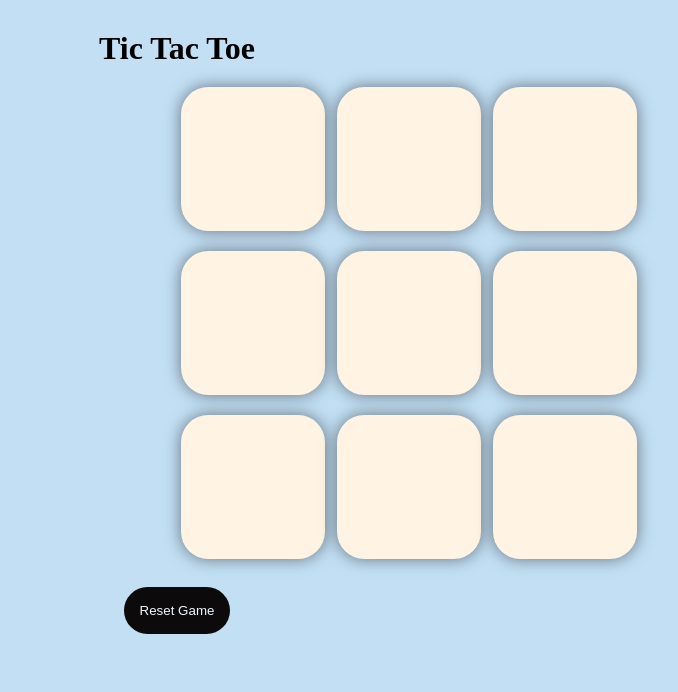
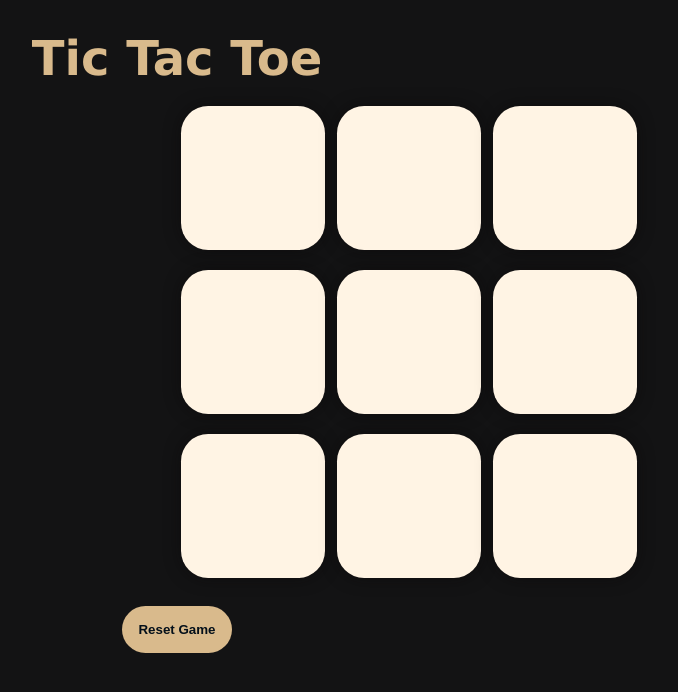
Before and after one commit to sumit4jain/Tic-Toc-Toe-game, a plain HTML site: page index.html in a window 1280 px wide. Shown: the whole page, without its empty margins (463-1141 px from the left). Drawn offline with Linux system fonts and the light colour scheme.

Commit message:
changes in style.css

```diff
--- a/style.css
+++ b/style.css
@@ -7,7 +7,7 @@
     margin-top: 30px;
 }
 body{
-    background-color:#C2DFF4;
+    background-color:#131314;
     text-align: center;
 }
 .container{
@@ -16,6 +16,11 @@ display: flex;
     justify-content: center;
     align-items: center;
 
+}
+h1{
+    color: #d9ba8c;
+    font-family: Verdana, Geneva, Tahoma, sans-serif;
+    font-size: 3rem;
 }
 .game{
 
@@ -42,9 +47,10 @@ background-color: #FFF4E4;
 }
 #btn{
     padding: 1rem;
-background-color: rgb(12, 10, 10);
-color: aliceblue;
+background-color: #d9ba8c;
+color: rgb(3, 15, 26);
 border: none;
+font-weight: 700;
 border-radius: 50px
 
 }
```
